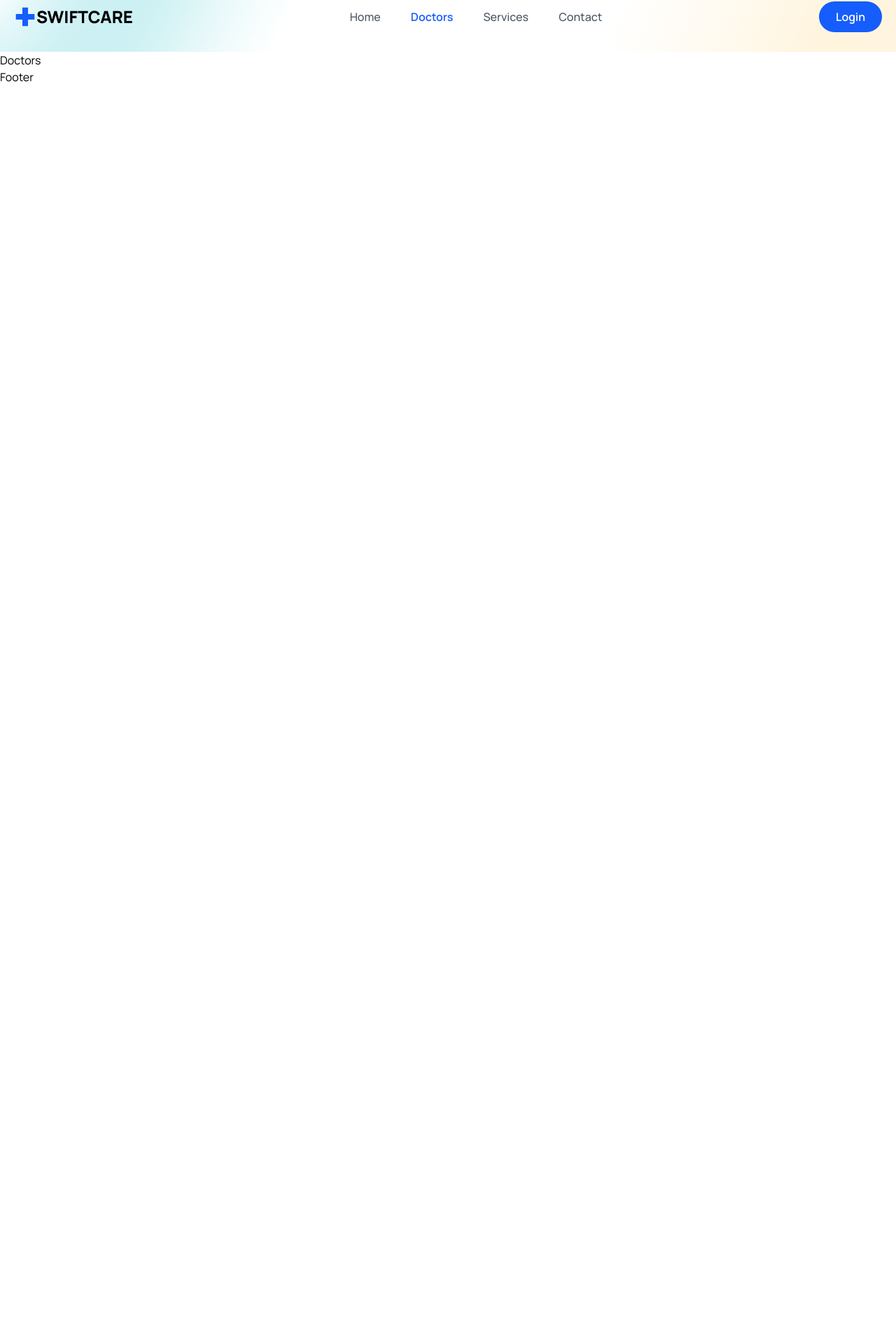
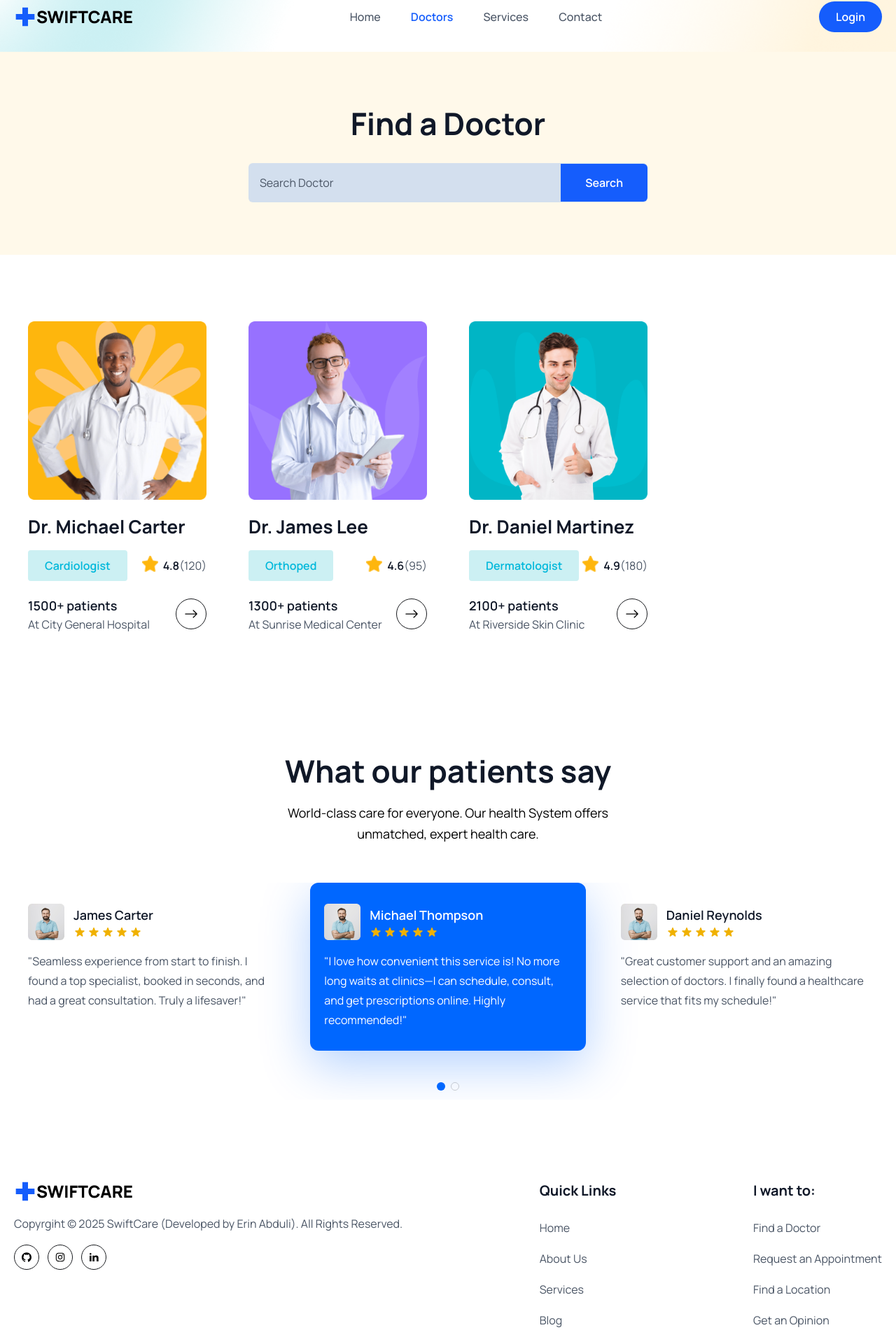
Before and after one commit to ErinAbduli/swiftcare, a React (Vite) app in the folder client/: page /doctors in a window 1280 px wide. Shown: the part 26-1946 px from the top of the page at 70% size. Before the commit the page ends 800 px from the top, so only its background shows below. Built offline with nearby package versions, Linux system fonts and the light colour scheme.

Commit message:
started building the doctor page

```diff
--- a/client/src/assets/data/doctors.js
+++ b/client/src/assets/data/doctors.js
@@ -16,7 +16,7 @@ export const doctors = [
     {
         "id": 2,
         "name": "Dr. James Lee",
-        "speciality": "Orthopedic Surgeon",
+        "speciality": "Orthoped",
         "avgRating": 4.6,
         "totalRating": 95,
         "photo": doctorImg02,
--- /dev/null
+++ b/client/src/assets/data/quickLinks1.js
@@ -0,0 +1,18 @@
+export const quickLinks1 = [
+    {
+        path: '/',
+        display: 'Home'
+    },
+    {
+        path: '/',
+        display: 'About Us'
+    },
+    {
+        path: '/services',
+        display: 'Services'
+    },
+    {
+        path: '/',
+        display: 'Blog'
+    }
+]
--- /dev/null
+++ b/client/src/assets/data/quickLinks2.js
@@ -0,0 +1,18 @@
+export const quickLinks2 = [
+    {
+        path: 'find-a-doctor',
+        display: 'Find a Doctor'
+    },
+    {
+        path: '/',
+        display: 'Request an Appointment'
+    },
+    {
+        path: '/',
+        display: 'Find a Location'
+    },
+    {
+        path: '/',
+        display: 'Get an Opinion'
+    }
+]
--- a/client/src/components/Doctors/DoctorCard.jsx
+++ b/client/src/components/Doctors/DoctorCard.jsx
@@ -16,8 +16,8 @@ const DoctorCard = ({ doctor }) => {
                     {doctor.speciality}
                 </span>
                 <div className='flex items-center hap-[6px]'>
-                    <span className='flex itmes-center gap-[6px] leading-6 lg:text-[16px] lg:leading-7 font-semibold text-gray-900'>
-                        <img src={starIcon} alt="" /> {doctor.avgRating}
+                    <span className='flex itmes-center justify-center gap-[6px] leading-6 lg:text-[16px] lg:leading-7 font-semibold text-gray-900'>
+                        <img className='h-6 w-6' src={starIcon} alt="" /> {doctor.avgRating}
                     </span>
                     <span className='flex itmes-center gap-[6px] leading-6 lg:text-[16px] lg:leading-7 font-[400] text-gray-600'>
                         ({doctor.totalRating})
--- a/client/src/components/Footer/Footer.jsx
+++ b/client/src/components/Footer/Footer.jsx
@@ -1,8 +1,81 @@
 import React from 'react'
+import { Link } from 'react-router-dom'
+import { quickLinks1 } from '../../assets/data/quickLinks1'
+import { quickLinks2 } from '../../assets/data/quickLinks2'
+import { RiLinkedinFill } from 'react-icons/ri'
+import { AiFillGithub, AiOutlineInstagram } from 'react-icons/ai'
+import { BiPlusMedical } from 'react-icons/bi'
 
+export const socialLinks = [
+    {
+        path: 'https://www.github.com/ErinAbduli',
+        icon: <AiFillGithub className='group-hover:text-white w-4 h-5' />,
+    },
+    {
+        path: 'https://www.instagram.com/erin.abdulli',
+        icon: <AiOutlineInstagram className='group-hover:text-white w-4 h-5' />,
+    },
+    {
+        path: 'https://www.linkedin.com/in/erin-abduli',
+        icon: <RiLinkedinFill className='group-hover:text-white w-4 h-5' />,
+    }
+]
 const Footer = () => {
+    const year = new Date().getFullYear()
+
     return (
-        <div>Footer</div>
+        <footer className='pb-16 pt-10'>
+            <div className='container'>
+                <div className="flex justify-between flex-col md:flex-row flex-wrap gap-[30px]">
+                    <div>
+                        <Link className='flex' to='/'>
+                            <span>
+                                <BiPlusMedical className='w-8 h-8 text-blue-600' />
+                            </span>
+                            <h3 className='font-[900] text-2xl'>SWIFTCARE</h3>
+                        </Link>
+                        <p className='text-[16px] leading-7 font-[400] text-gray-600 mt-4'>
+                            Copyrgiht &copy; {year} SwiftCare (Developed by Erin Abduli). All Rights Reserved.
+                        </p>
+                        <div className='flex items-center gap-3 mt-4'>
+                            {socialLinks.map((link, index) => (
+                                <Link to={link.path} key={index} className='w-9 h-9 border border-solid border-[#181A1e] rounded-full flex items-center justify-center group hover:bg-blue-600 hover:border-none'>
+                                    {link.icon}
+                                </Link>
+                            ))}
+                        </div>
+                    </div>
+                    <div>
+                        <h2 className='text-[20px] leading-[30px] font-[700] mb-6 text-gray-900'>
+                            Quick Links
+                        </h2>
+                        <ul>
+                            {
+                                quickLinks1.map((link, index) => (
+                                    <li key={index} className='mb-4'>
+                                        <Link to={link.path} className='text-[16px] leading-7 font-[400] text-gray-600'>{link.display}</Link>
+                                    </li>
+                                ))
+                            }
+                        </ul>
+                    </div>
+                    <div>
+                        <h2 className='text-[20px] leading-[30px] font-[700] mb-6 text-gray-900'>
+                            I want to:
+                        </h2>
+                        <ul>
+                            {
+                                quickLinks2.map((link, index) => (
+                                    <li key={index} className='mb-4'>
+                                        <Link to={link.path} className='text-[16px] leading-7 font-[400] text-gray-600'>{link.display}</Link>
+                                    </li>
+                                ))
+                            }
+                        </ul>
+                    </div>
+                </div>
+            </div>
+        </footer>
     )
 }
 
--- a/client/src/components/Header/Header.jsx
+++ b/client/src/components/Header/Header.jsx
@@ -43,9 +43,9 @@ const Header = () => {
     useEffect(() => {
         handleStickyHeader()
 
-        // return () => {
-        //     window.removeEventListener('scroll', handleStickyHeader)
-        // }
+        return () => {
+            window.removeEventListener('scroll', handleStickyHeader)
+        }
     }, [])
 
     return (
--- a/client/src/index.css
+++ b/client/src/index.css
@@ -24,7 +24,7 @@
   }
 
   .btn {
-    @apply bg-blue-600 py-[15px] px-[35px] rounded-[50px] text-white font-[600] mt-[38px];
+    @apply bg-blue-600 py-[15px] px-[35px] rounded-[50px] text-white font-[600] mt-[38px] cursor-pointer;
   }
 
   .heading {
--- a/client/src/pages/Doctors/DoctorDetails.jsx
+++ b/client/src/pages/Doctors/DoctorDetails.jsx
@@ -1,8 +1,50 @@
-import React from 'react'
+import { useState } from 'react'
+import doctorImg from '../../assets/images/doctor-img02.png'
+import starIcon from '../../assets/images/Star.png'
+const DoctorDetails = () => {
 
-const DoctorDetails = () => {
+    const [tab, setTab] = useState('about');
+
     return (
-        <div>DoctorDetails</div>
+        <section>
+            <div className="max-w-[1170px] px-5 mx-auto">
+                <div className="grid md:grid-cols-3 gap-[50px]s">
+                    <div className='md:col-span-2'>
+                        <div className='flex items-center gap-5'>
+                            <figure className='max-w-[200px] max-h-[200px]'>
+                                <img src={doctorImg} alt="" className='w-full' />
+                            </figure>
+                            <div>
+                                <span className='bg-[#ccf0f3] text-cyan-600 py-1 px-6 lg:py-2 lg:px-6 text-[12px] leading-4 lg:text-[16px] lg:leading-7 font-semibold rounded'>Surgeon</span>
+                                <h3 className='text-gray-900 text-[22px] leading-9 mt-3 font-bold'>james Lee</h3>
+                                <div className="flex items-center gap-[6px]">
+                                    <span className="flex items-center gap-[6px] text-[14px] leading-5 lg:text-[16px] lg:leading-7 font-semibold text-gray-900">
+                                        <img src={starIcon} alt="" /> 4.6
+                                    </span>
+                                    <span className='text-[14px] leading-5 lg:text-[16px] lg:leading-7 font-[400] text-gray-600'>(95)</span>
+                                </div>
+                                <p className='text__para text-[14px] md:text-[15px] lg:max-w-[390px] leading-6'>
+                                    Dr. James Lee is a Orthopedic Surgeon in Sunrise Medical Center. He has 1300 total patients.
+                                </p>
+                            </div>
+                        </div>
+                        <div className='mt-[50px] border-b border-solid border-[#0066ff34]'>
+                            <button onClick={() => setTab('about')} className={`${tab === 'about' && 'border-b border-solid border-blue-600'} py-2 px-5 mr-5 text-[16px] leading-7 text-gray-900 font-semibold cursor-pointer`}>
+                                About
+                            </button>
+                            <button onClick={() => setTab('feedback')} className={`${tab === 'feedback' && 'border-b border-solid border-blue-600'} py-2 px-5 mr-5 text-[16px] leading-7 text-gray-900 font-semibold cursor-pointer`}>
+                                Feedback
+                            </button>
+                        </div>
+                        {/* CONTINUE THE ABOUT TAB */}
+                        <div></div>
+                    </div>
+                    <div>
+
+                    </div>
+                </div>
+            </div>
+        </section >
     )
 }
 
--- a/client/src/pages/Doctors/Doctors.jsx
+++ b/client/src/pages/Doctors/Doctors.jsx
@@ -1,8 +1,42 @@
 import React from 'react'
+import DoctorCard from '../../components/Doctors/DoctorCard'
+import { doctors } from '../../assets/data/doctors'
+import { BsSignIntersection } from 'react-icons/bs'
+import Testimonial from '../../components/Testimonial/Testimonial'
 
 const Doctors = () => {
     return (
-        <div>Doctors</div>
+        <>
+            <section className="bg-[#fff9ea]">
+                <div className="container text-center">
+                    <h2 className='heading'>Find a Doctor</h2>
+                    <div className="max-w-[570px] mt-[30px] mx-auto bg-[#0066ff2c] rounded-md flex items-center justify-between">
+                        <input type="text" placeholder='Search Doctor' className="py-4 pl-4 pr-2 bg-transparent w-full focus:outline-none cursor-pointer placeholder:text-gray-600" />
+                        <button className='btn mt-0 rounded-[0px] rounded-r-md'>Search</button>
+                    </div>
+                </div>
+            </section>
+            <section>
+                <div className="container">
+                    <div className='grid grid-cols-1 sm:grid-cols-2 md:grid-cols-3 lg:grid-cols-4 gap-5'>
+                        {doctors.map((doctor) => <DoctorCard key={doctor.id} doctor={doctor} />)}
+                    </div>
+                </div>
+            </section >
+            <section>
+                <div className="container">
+                    <div className="xl:w-[470px] mx-auto">
+                        <h2 className='heading text-center'>
+                            What our patients say
+                        </h2>
+                        <p className='text__para text-center'>
+                            World-class care for everyone. Our health System offers unmatched, expert health care.
+                        </p>
+                    </div>
+                    <Testimonial />
+                </div >
+            </section >
+        </>
     )
 }
 
--- a/client/src/pages/Services.jsx
+++ b/client/src/pages/Services.jsx
@@ -1,8 +1,18 @@
 import React from 'react'
+import { services } from '../assets/data/services'
+import ServiceCard from '../components/Services/ServiceCard'
 
 const Services = () => {
     return (
-        <div>Services</div>
+        <section>
+            <div className="container">
+                <div className="grid grid-cols-1 md:grid-cols-2 lg:grid-cols-3 gap-5 lg:gap-[30px]">
+                    {services.map((service, index) => (
+                        <ServiceCard key={index} index={index} service={service} />
+                    ))}
+                </div>
+            </div>
+        </section>
     )
 }
 
```
